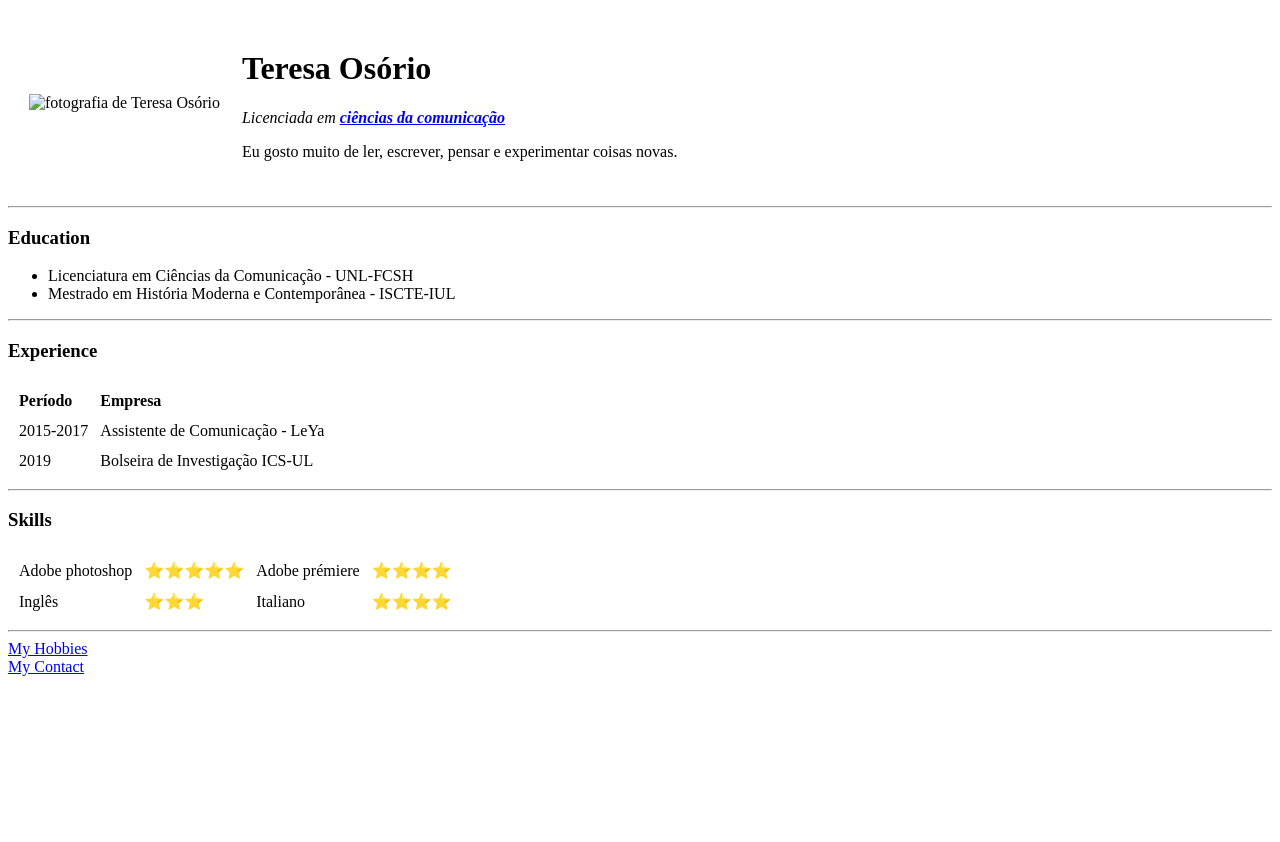
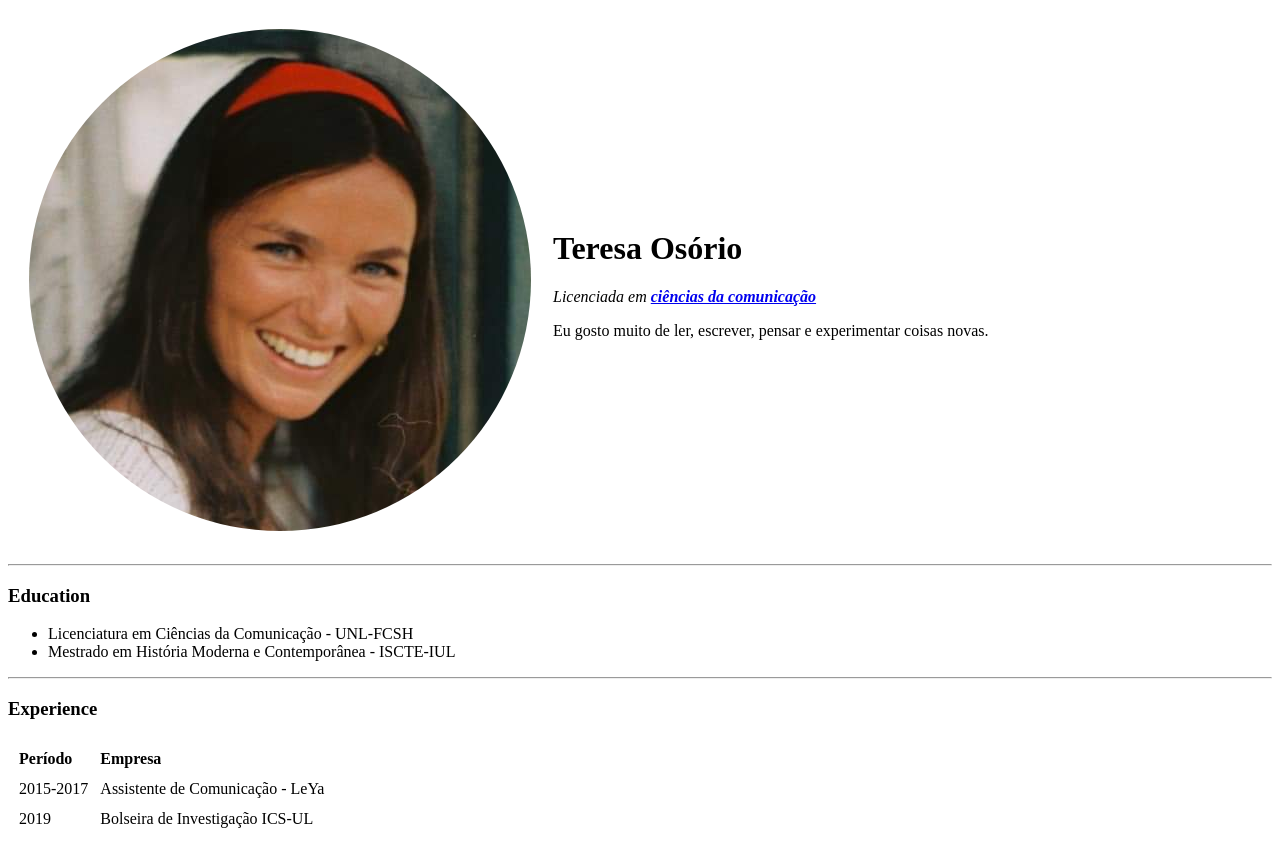
Before and after one commit to TeresaVasquesOsorio/Cv-, a plain HTML site: page index.html in a window 1280 px wide. Shown: the top 842 px of the page. Before the commit the page ends 800 px from the top, so only its background shows below. Drawn offline with Linux system fonts and the light colour scheme.

Commit message:
Update index.html

```diff
--- a/index.html
+++ b/index.html
@@ -9,7 +9,7 @@
 <body>
   <table cellspacing="20">
     <tr>
-      <td>  <img src="images/Teresa Osório.png" alt="fotografia de Teresa Osório"></td>
+      <td>  <img src="images/TeresaOsorio.png" alt="fotografia de Teresa Osório"></td>
       <td>  <h1> Teresa Osório </h1>
         <p><em>Licenciada em <strong><a href="https://www.fcsh.unl.pt/cursos/licenciatura_em_ciencias_da_comunicacao/">ciências da comunicação</a></strong></em></p>
         <p> Eu gosto muito de ler, escrever, pensar e experimentar coisas novas.</p></td>
```
